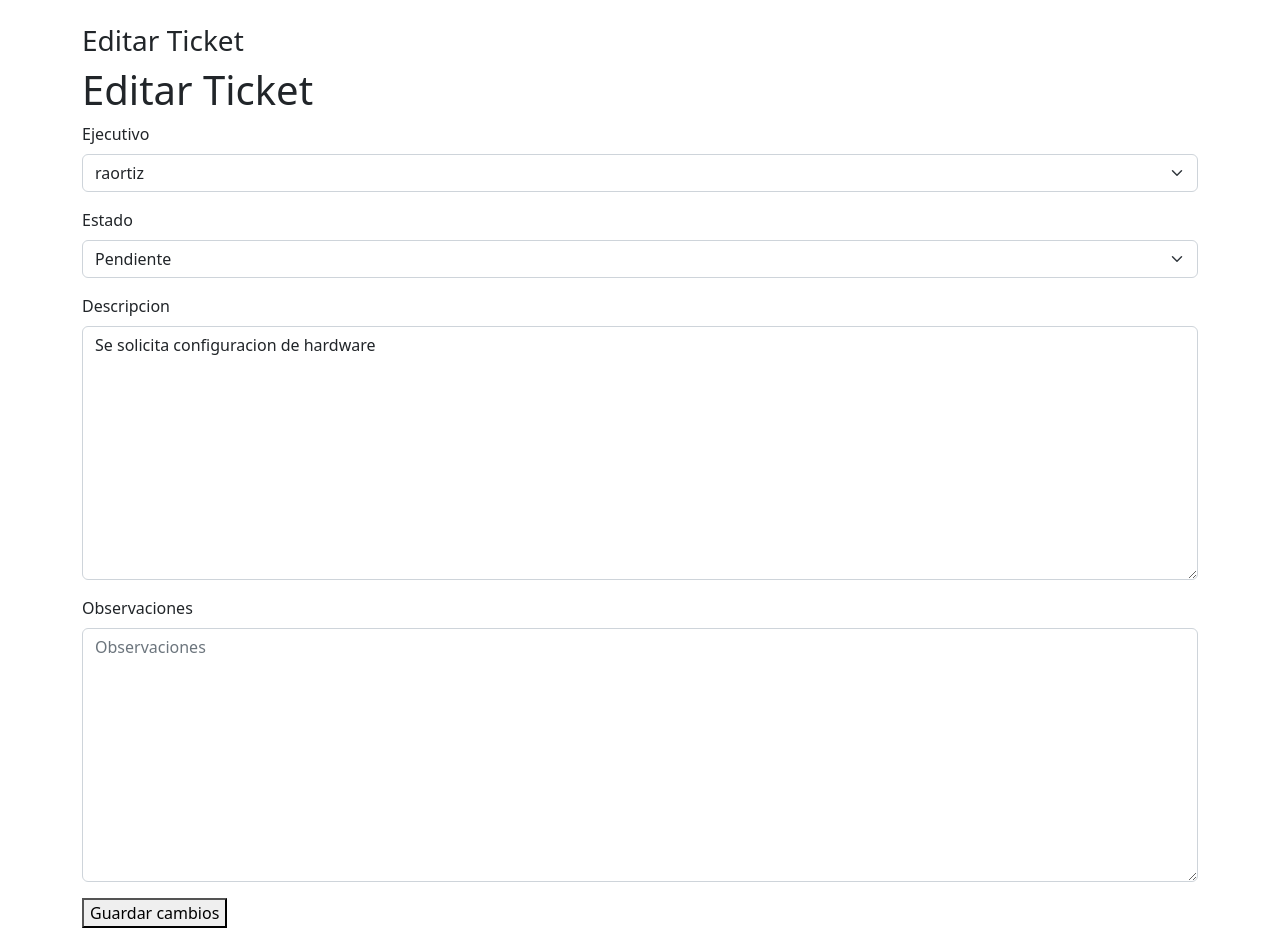
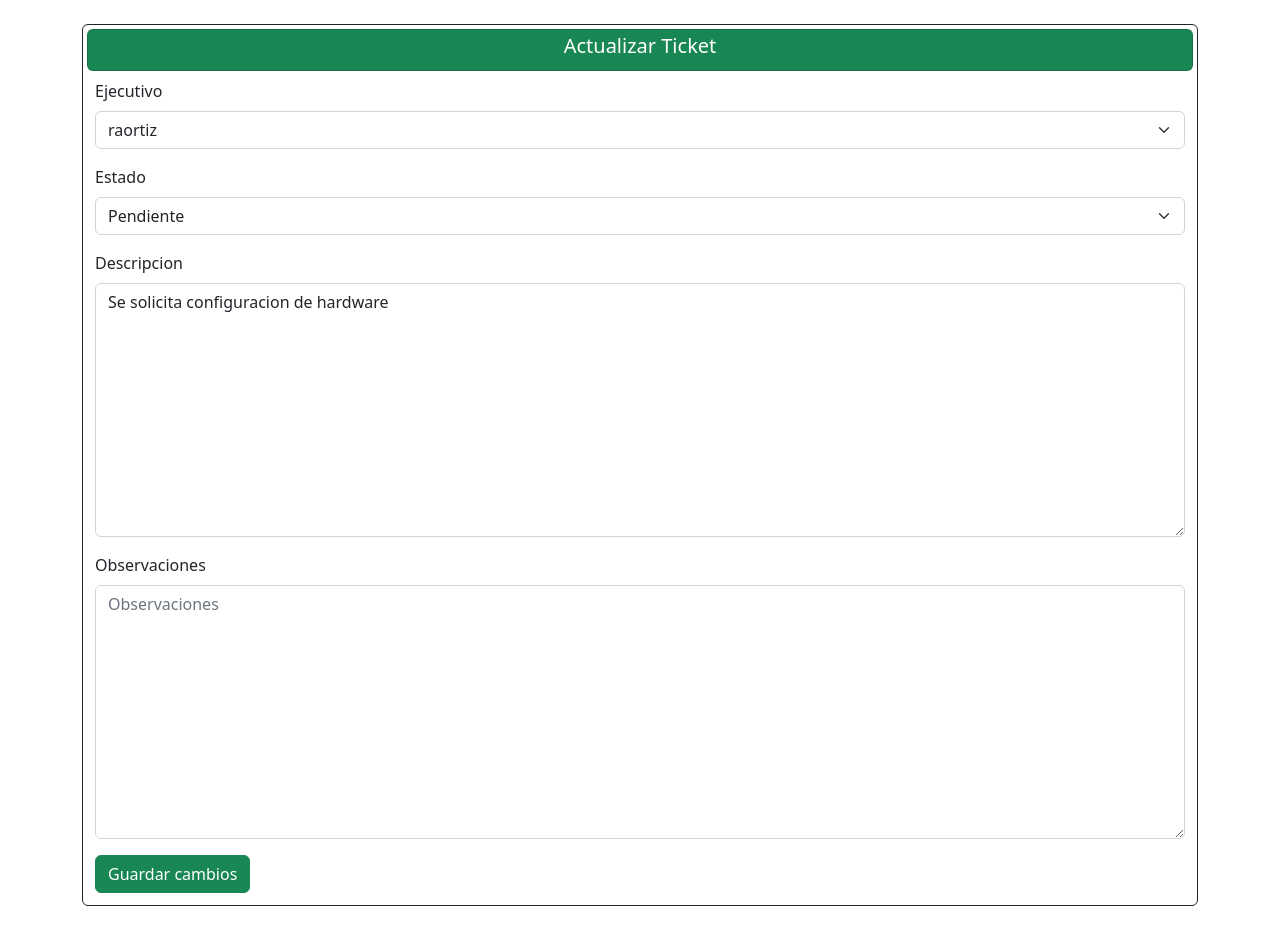
Before and after one commit to RuttenAsphodel/tap_consultora, a Django app: page /home/12/editar_ticket in a window 1280 px wide. Shown: the part 56-984 px from the top of the page. After the commit the page ends 962 px from the top, so only its background shows below. Run offline with Django 5.2, Linux system fonts and the light colour scheme; a user stored in the database is signed in; data comes from the database, SQL or seed files in the repository; both versions use the stored data as it was after the commit; some libraries are stand-ins or nearby versions.

Commit message:
Cambios Esteticos

```diff
--- a/core/templates/core/tickets/crear_ticket.html
+++ b/core/templates/core/tickets/crear_ticket.html
@@ -23,7 +23,9 @@
                      <form method="post">
                         {% csrf_token %}
                         {% bootstrap_form form layout='horizontal' %}
-                        <button type="submit" class='btn btn-primary'>Crear ticket</button>
+                        <hr>
+                        <button type="submit" class='btn btn-primary'>Crear ticket</button> |
+                        <a href="{% url 'tickets' %}" class="btn btn-danger">Cancelar</a>
                     </form>
                 </div>
             </div>
--- a/core/templates/core/tickets/editar_ticket.html
+++ b/core/templates/core/tickets/editar_ticket.html
@@ -3,17 +3,28 @@
 
 {% block content %}
 
-<h3> Editar Ticket </h3>
+
 {% if request.user.is_authenticated %}
+<div class="row row-cols-1 row-cols-md-1 g-1">
+    <div class="col">
+        <div class="card border-dark mb-3 text-left p-1" style="max-width: auto;">
+            <div class="card bg-success">
+                <h5 class="text-white text-center p-1">Actualizar Ticket</h5>
+            </div>
+            <div class="p-2">
+                <form method="post">
+                    {% csrf_token %}
+                    {% bootstrap_form form layout='horizontal' %}
+                    <button type="submit" class="btn btn-success">Guardar cambios</button>
+                </form>
+            </div>
+        </div>
+    </div>
+</div>
 
 
-    <h1>Editar Ticket</h1>
 
-    <form method="post">
-        {% csrf_token %}
-        {% bootstrap_form form layout='horizontal' %}
-        <button type="submit">Guardar cambios</button>
-    </form>
+
 
 
 {% endif %}
```
Also changed, not shown: core/templates/core/usuarios/crear_usuario.html (+4 -3 lines), db.sqlite3.
